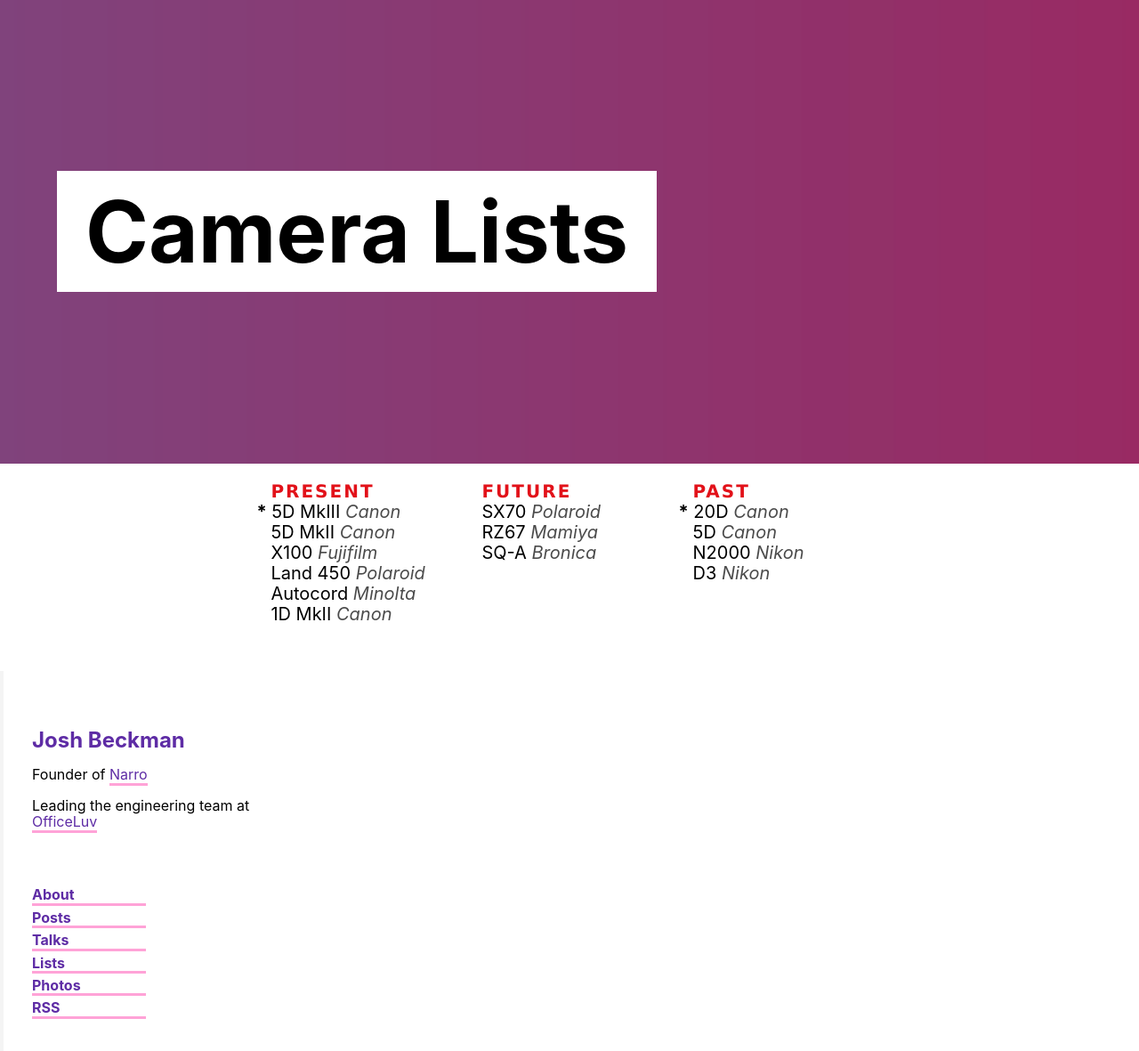
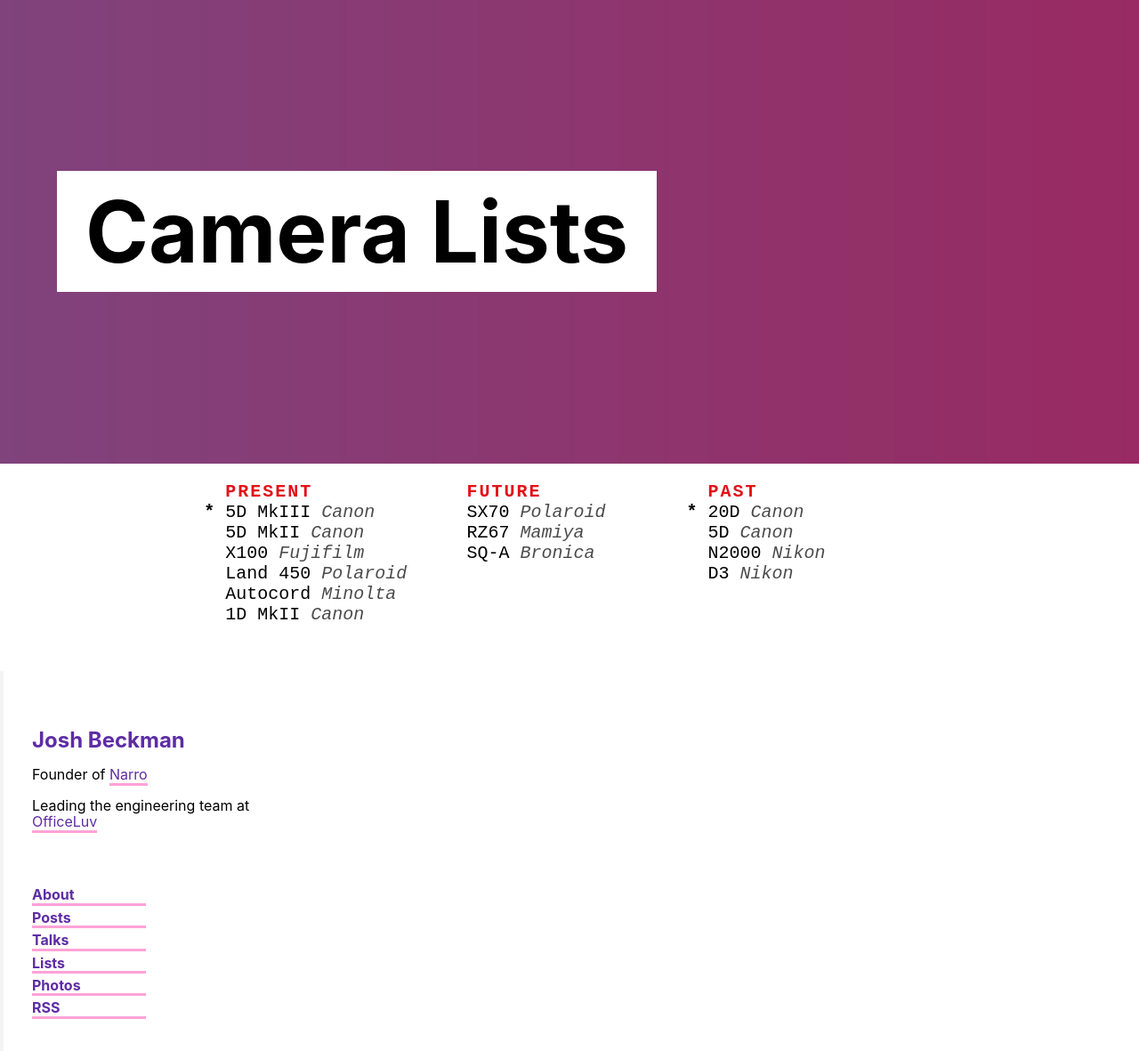
Before and after one commit to joshbeckman/andjosh.github.io, a Jekyll site: the page built from _lists/camera-lists.md, in a window 1280 px wide. Shown: the whole page at 89% size. Built offline with Jekyll 4.4.1, drawn with Linux system fonts in a browser that asks for light colours; nearby versions of some CDN libraries.

Commit message:
Fix lists layout with monospace

```diff
--- a/_layouts/list.html
+++ b/_layouts/list.html
@@ -11,6 +11,7 @@
 .lists {
     display: table;
     margin: 0 auto;
+    font-family: monospace;
 }
 .lists ul {
     display: table-cell;
@@ -24,7 +25,6 @@
     text-transform: uppercase;
     color: #E21119;
     letter-spacing: 0.1em;
-    font-family: Verdana, sans-serif;
     font-weight: bold;
 }
 .lists ul:nth-child(2)::before {
@@ -38,7 +38,7 @@
     text-indent: -1rem;
 }
 .lists ul li strong:first-child {
-    margin-left: -0.8em;
+    margin-left: -1.2em;
     cursor: pointer;
 }
 .lists ul li strong:first-child a {
```
